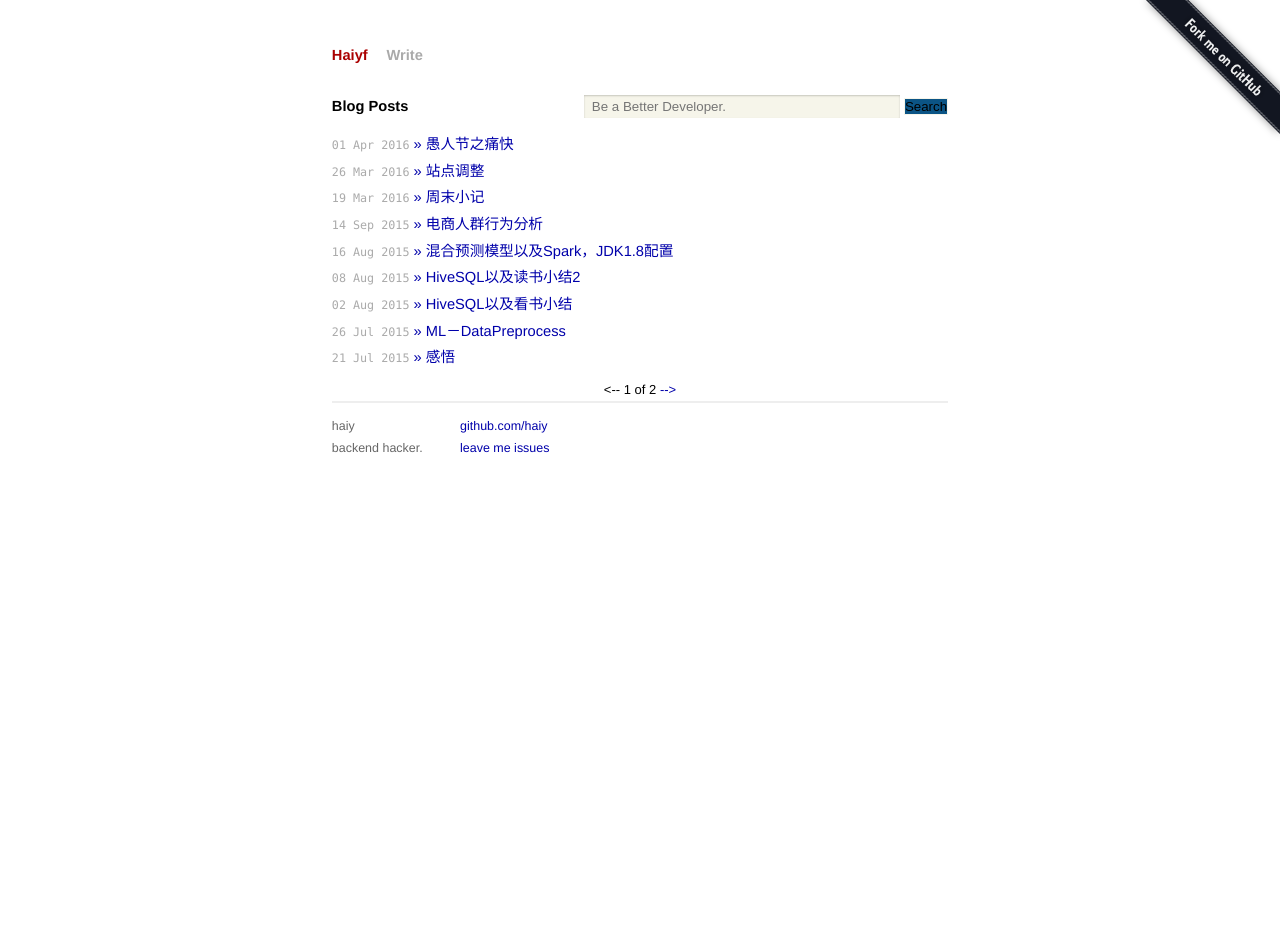
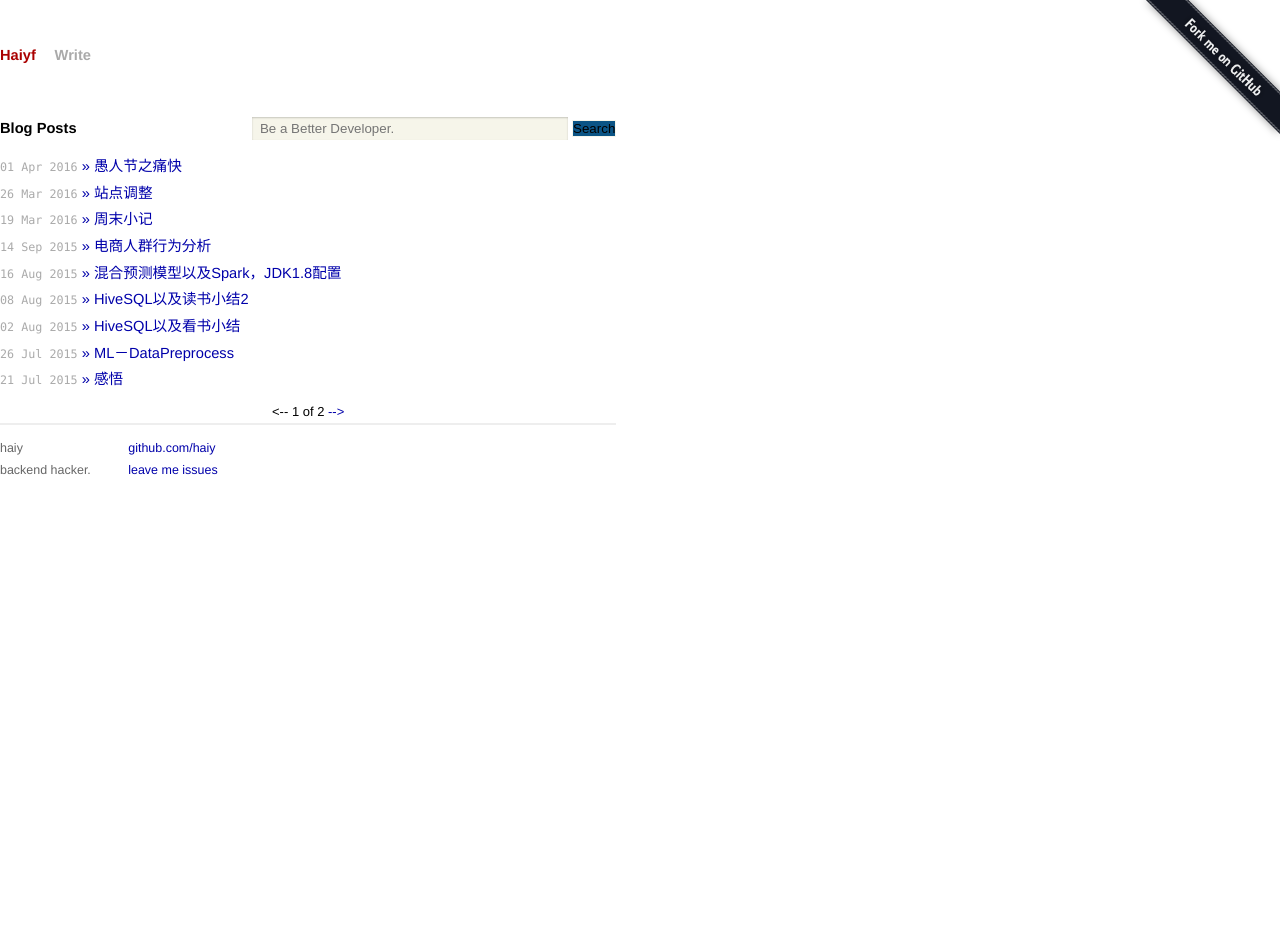
Before and after one commit to caratiger/haiy.github.io, a Jekyll site: the page built from index.html, in a window 1280 px wide. Built offline with Jekyll 4.4.1, drawn with Linux system fonts in a browser that asks for light colours; the list of posts is cut into pages by our own code; comment, search, counter and statistics services are not loaded; after the commit the page ends 900 px from its top, so only the background shows below that.

Commit message:
Update screen.css

```diff
--- a/css/screen.css
+++ b/css/screen.css
@@ -81,7 +81,7 @@ ul.posts {
   font-size: 110%;
   text-align: justify;
   width: 42em;
-  margin: 3em auto 2em auto;
+  /*margin: 3em auto 2em auto;*/
   line-height: 1.5em;
 }
 
@@ -89,11 +89,16 @@ ul.posts {
   color: #a00;
   font-weight: bold;
   margin-bottom: 2em;
+  height: 6em;
+  font-weight: bold;
 }
 
   .site .title a {
     color: #a00;
     text-decoration: none;
+    position: relative;
+    /* left: 0px; */
+    top: 3em;
   }
 
   .site .title a:hover {
```
